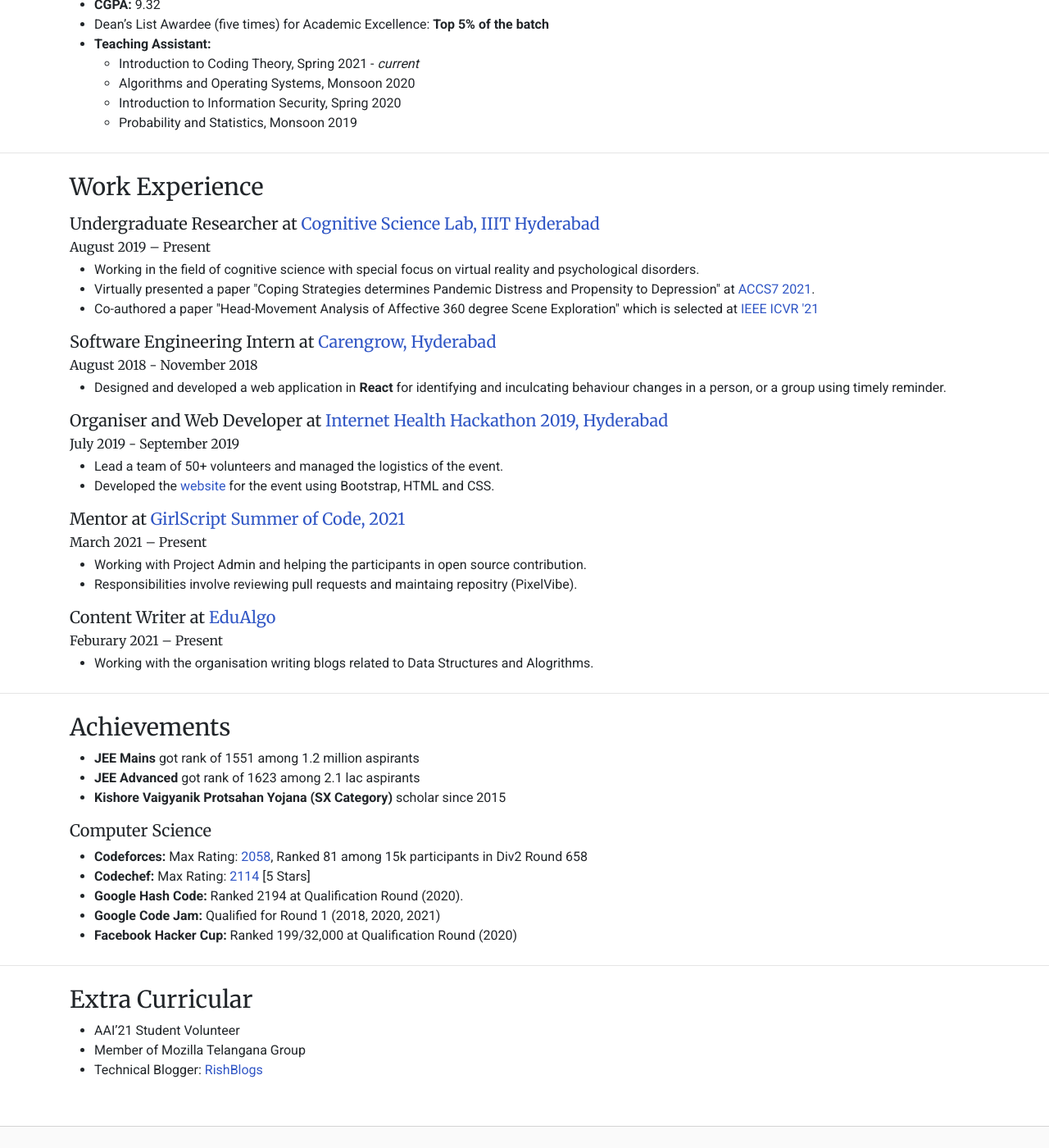
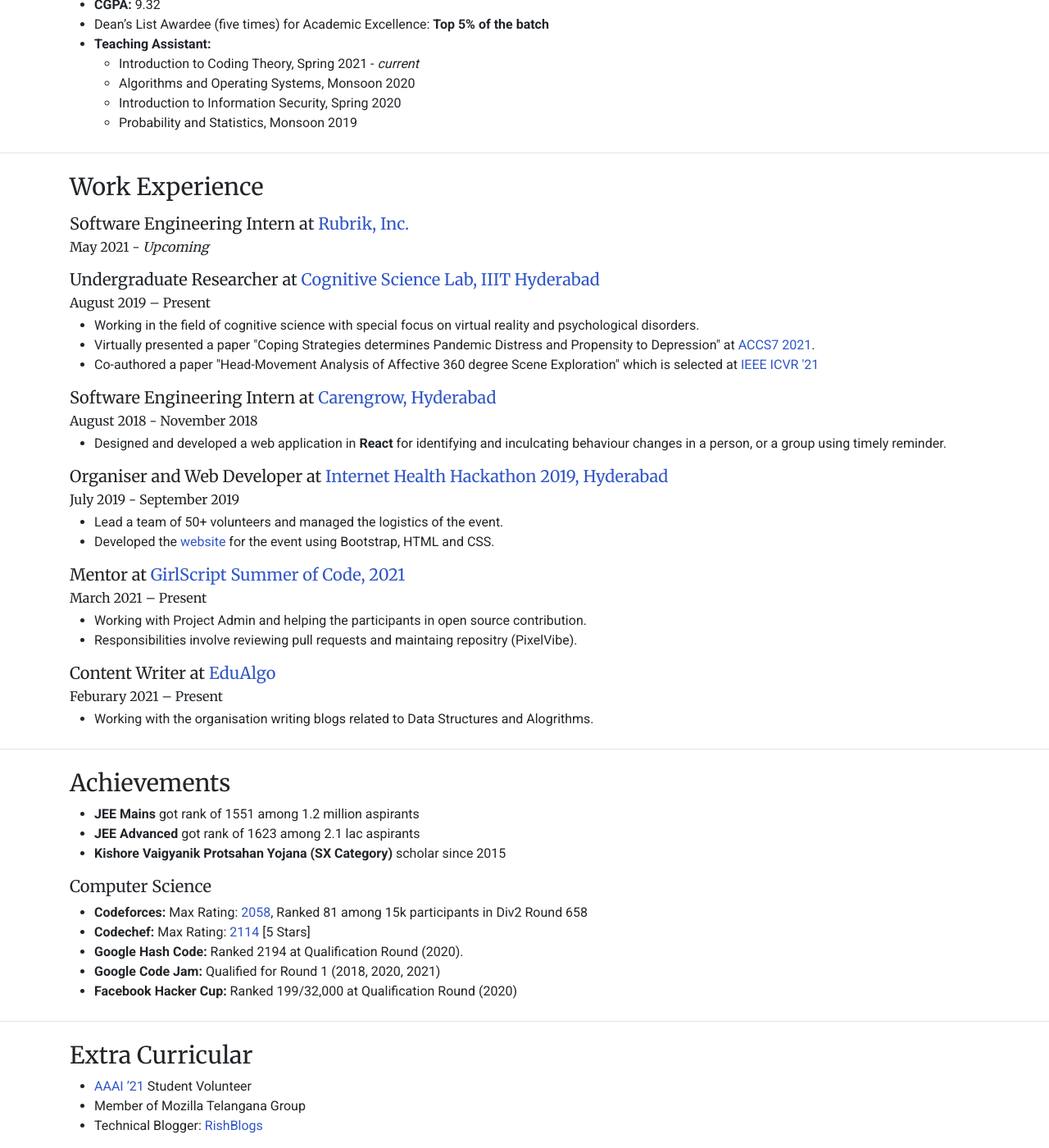
Before and after one commit to rish-singhal/rish-singhal.github.io, a Jekyll site: the page built from pages/resume.html, in a window 1280 px wide and 1400 px high, scrolled down 304 px. Shown: the whole window at 82% size. Built offline with Jekyll 4.4.1, drawn with Linux system fonts in a browser that asks for light colours; nearby versions of some CDN libraries.

Commit message:
updated resume

```diff
--- a/pages/resume.html
+++ b/pages/resume.html
@@ -36,6 +36,10 @@
 
 <section class="container">
   <h2>Work Experience</h2>
+  <h4>
+    Software Engineering Intern at <a href="https://www.rubrik.com">Rubrik, Inc.</a>
+  </h4>
+  <p class="dates">May 2021 - <em>Upcoming</em></p>
   <h4>
     Undergraduate Researcher at <a href="https://sites.google.com/view/ps-pacgroup/research/virtual-reality-feel-project">Cognitive Science Lab, IIIT Hyderabad</a>
   </h4>
@@ -143,7 +147,7 @@
 
   <ul>
     <li>
-      AAI’21 Student Volunteer
+      <a href="https://aaai.org/Conferences/AAAI-21/">AAAI ’21</a> Student Volunteer
     </li>
     <li>
       Member of Mozilla Telangana Group
@@ -154,6 +158,4 @@
   </ul>
 
 </section>
-
-
 </section>
```
Also changed, not shown: README.md (line endings or trailing spaces).
